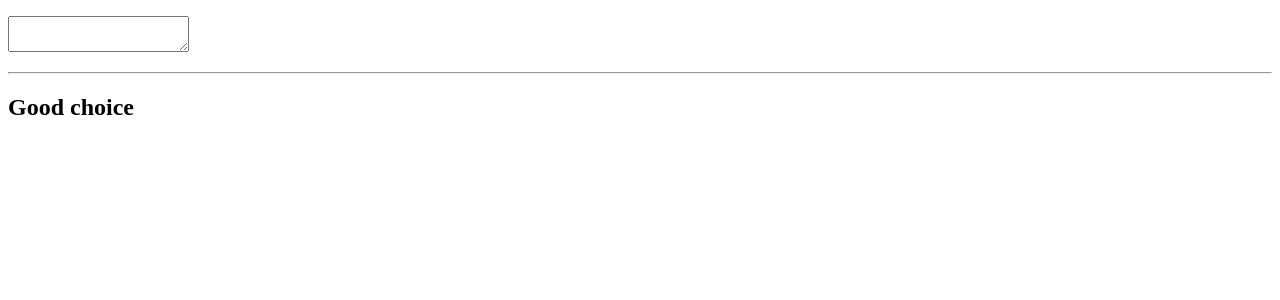
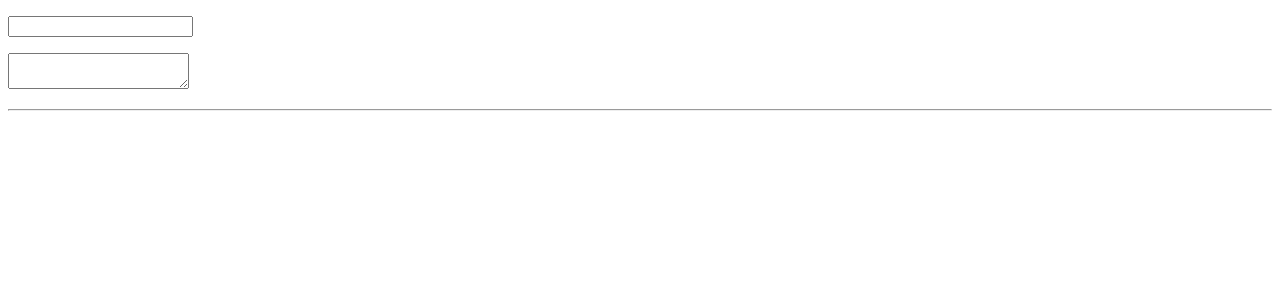
Before and after one commit to atikhasan007/react-practice, a React app: page / in a window 1280 px wide. Shown: the top 300 px of the page. Built offline with nearby package versions, Linux system fonts and the light colour scheme; the HTML template or start-up script is replaced by a standard one.

Commit message:
---spread operator useing object useState

```diff
--- a/src/App.jsx
+++ b/src/App.jsx
@@ -1,14 +1,14 @@
 
 
 import React from "react";
+import Todo from "./componentsOne/Todo";
 
-import Todo from './componentsOne/TodoClass';
 
 export default class App extends React.Component {
     render(){
         return (
             <div>
-                <Todo />
+            <Todo />
             </div>
         )
     }
--- a/src/componentsOne/Todo.jsx
+++ b/src/componentsOne/Todo.jsx
@@ -2,36 +2,42 @@ import { useState } from "react";
 
 function Todo(){
 
-    const [todo, setTodo] = useState('');
-    const [warning, setWarning] = useState('');
+    const [todo, setTodo] = useState({
+        title: '',
+        description: ''
+    });
 
-
-   const handleInput = (e) =>{
-        const inputValue = e.target.value;
-        const updateWarning = inputValue.includes('.js')
-        ? 'You need javaScript skill to complete the task. Do you have it?'
-        : null;
-
-
-        setTodo(inputValue);
-        setWarning(updateWarning);
-
-
-    }
+    const {title, description} = todo;
 
     return (
         <div>
-            <p>{todo}</p>
+            <p>{title}</p>
             <p>
-                <textarea name = 'todo'  value={todo} onChange={handleInput}/>
+                <input type="text" value={title}
+                onChange={(e)=>{
+                    setTodo ({
+                        ...todo,
+                        title : e.target.value,
+                    })
+                }}
+                />
+            </p>
+            <p>
+                <textarea name = 'todo'  value={description} onChange={(e)=>{
+                    setTodo({
+                        ...todo,
+                        description : e.target.value
+                    })
+                }}/>
             </p>
 
             <hr/>
-            <h2>{warning || 'Good choice'}</h2>
+
 
         </div>
       )
 
 }
 
+
 export default Todo;
--- a/src/main.jsx
+++ b/src/main.jsx
@@ -1,60 +1,10 @@
-import { StrictMode } from 'react';
-import { createRoot } from 'react-dom/client';
+import React from "react";
+import ReactDOM from "react-dom/client";
+import App from "./App";
 
-let states = [];
-let stateIndex = -1;
 
-function useCustomState(defaultValue) {
-  const index = ++stateIndex;
-
-  if (states[index]) return states[index];
-
-  const setValue = (newValue) => {
-    states[index][0] = newValue;
-    renderWithAtik();
-  };
-
-  const returnArray = [defaultValue, setValue];
-  states[index] = returnArray;
-  return returnArray;
-}
-
-function App() {
-  const [todo, setTodo] = useCustomState('');
-  const [warning, setWarning] = useCustomState('');
-
-  const handleInput = (e) => {
-    const inputValue = e.target.value;
-    const updateWarning = inputValue.includes('.js')
-      ? 'You need JavaScript skills to complete the task. Do you have it?'
-      : null;
-
-    setTodo(inputValue);
-    setWarning(updateWarning);
-  };
-
-  return (
-    <div>
-      <p>{todo}</p>
-      <p>
-        <textarea name="todo" value={todo} onChange={handleInput} />
-      </p>
-      <hr />
-      <h2>{warning || 'Good choice'}</h2>
-    </div>
-  );
-}
-
-function renderWithAtik() {
-  stateIndex = -1;
-
-  root.render(
-    <StrictMode>
+ReactDOM.createRoot(document.getElementById("root")).render(
+  <React.StrictMode>
       <App />
-    </StrictMode>
-  );
-}
-
-// React 18+ এর জন্য createRoot() ব্যবহার করা হচ্ছে
-const root = createRoot(document.getElementById('root'));
-renderWithAtik();
+  </React.StrictMode>
+);
```
